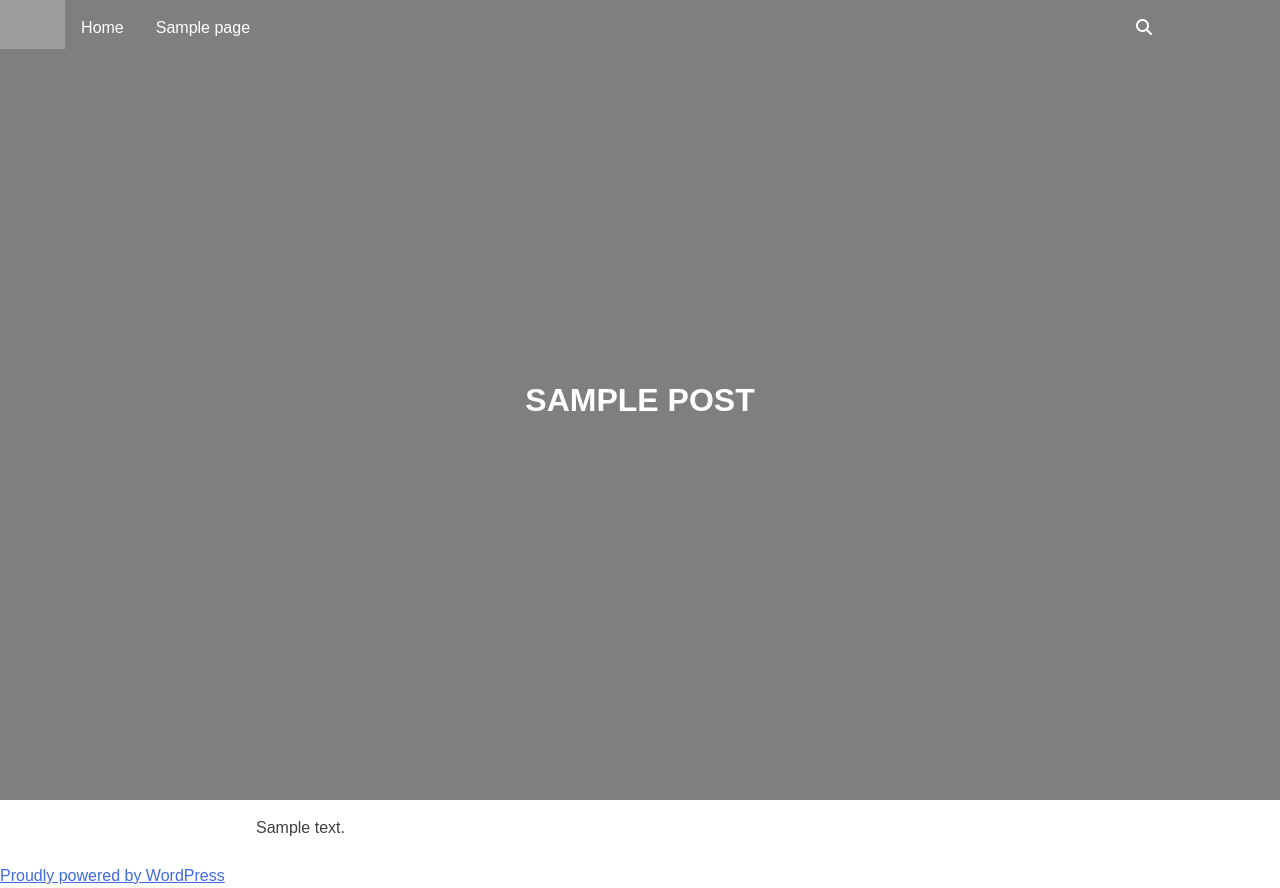
After one commit to kelfano/Inhabitent, a WordPress theme: template themes/inhabitent/templates/page-about.php in a window 1280 px wide. The commit adds this page. Run offline with PHP 8.4 and a stand-in for WordPress, Linux system fonts and the light colour scheme; the site name, menu and one post (Sample post) are stand-ins, and other content is empty; some libraries are stand-ins or nearby versions; grey boxes are pictures that could not be loaded.

Commit message:
added styling and attempt on the front & about page

```diff
--- a/themes/inhabitent/header.php
+++ b/themes/inhabitent/header.php
@@ -21,15 +21,14 @@
 			<a class="skip-link screen-reader-text" href="#content"><?php esc_html( 'Skip to content' ); ?></a>
 
 			<header id="masthead" class="site-header" role="banner">
-				<div class="site-branding">
-					<h1 class="site-title screen-reader-text"><a href="<?php echo esc_url( home_url( '/' ) ); ?>" rel="home"><?php bloginfo( 'name' ); ?></a></h1>
-					<p class="site-description"><?php bloginfo( 'description' ); ?></p>
-				</div><!-- .site-branding -->
-
+				<a href="<?php echo site_url();?>"><img src="http://tent.academy.red/wp-content/themes/inhabitent/images/inhabitent-logo-tent-white.svg" alt=""></a>
 				<nav id="site-navigation" class="main-navigation" role="navigation">
 					<button class="menu-toggle" aria-controls="primary-menu" aria-expanded="false"><?php esc_html( 'Primary Menu' ); ?></button>
 					<?php wp_nav_menu( array( 'theme_location' => 'primary', 'menu_id' => 'primary-menu' ) ); ?>
 				</nav><!-- #site-navigation -->
+				<div class="search">
+					<i class="fa fa-search"></i>
+				</div>
 			</header><!-- #masthead -->
 
 			<div id="content" class="site-content">
--- a/themes/inhabitent/sass/style.scss
+++ b/themes/inhabitent/sass/style.scss
@@ -63,3 +63,57 @@ Nicolas Gallagher and Jonathan Neal http://necolas.github.com/normalize.css/
 @import "content";
 @import "media";
 @import "page-templates";
+
+//header
+header{
+	display:flex;
+	position: fixed;
+	justify-content:space-around;
+	width: 90%;
+	margin: 0 auto;
+	align-items: center;
+	a{
+			text-decoration:none;
+			color:white;
+			img{
+				width: 70px;
+				height: auto;
+			}
+
+	}
+	nav.main-navigation{
+		div ul{
+			li{
+				padding: 0 1em;
+				a{
+					color:white;
+				}
+			}
+		}
+	}
+	i{
+		color:white;
+	}
+}
+//About
+div.img{
+	width: 100%;
+	height: 100vh;
+	background-size:cover;
+	display:flex;
+	justify-content: center;
+	align-items: center;
+
+	h1{
+		color:white;
+		text-transform: uppercase;
+	}
+}
+
+div.post{
+	width: 60%;
+	margin: 0 auto;
+	h2{
+		text-align: center;
+	}
+}
--- a/themes/inhabitent/style.css
+++ b/themes/inhabitent/style.css
@@ -1,9 +1,9 @@
 /*!
-Theme Name: Inhabitent Theme
+Theme Name: RED Starter Theme
 Theme URI: http://underscores.me/
-Author: Kelvin
+Author: RED Academy
 Author URI: http://www.redacademy.com
-Description: A WordPress theme for hipster outdoor goods.
+Description: A WordPress starter theme for RED Academy students.
 Version: 1.0.0
 License: GNU General Public License v2 or later
 License URI: http://www.gnu.org/licenses/gpl-2.0.html
@@ -656,3 +656,45 @@ object {
 # Page Templates
 --------------------------------------------------------------*/
 /* Front page */
+header {
+  display: -ms-flexbox;
+  display: flex;
+  position: fixed;
+  -ms-flex-pack: distribute;
+      justify-content: space-around;
+  width: 90%;
+  margin: 0 auto;
+  -ms-flex-align: center;
+      align-items: center; }
+  header a {
+    text-decoration: none;
+    color: white; }
+    header a img {
+      width: 70px;
+      height: auto; }
+  header nav.main-navigation div ul li {
+    padding: 0 1em; }
+    header nav.main-navigation div ul li a {
+      color: white; }
+  header i {
+    color: white; }
+
+div.img {
+  width: 100%;
+  height: 100vh;
+  background-size: cover;
+  display: -ms-flexbox;
+  display: flex;
+  -ms-flex-pack: center;
+      justify-content: center;
+  -ms-flex-align: center;
+      align-items: center; }
+  div.img h1 {
+    color: white;
+    text-transform: uppercase; }
+
+div.post {
+  width: 60%;
+  margin: 0 auto; }
+  div.post h2 {
+    text-align: center; }
--- /dev/null
+++ b/themes/inhabitent/templates/page-about.php
@@ -0,0 +1,16 @@
+<?php  /* Template Name: About Us Page */
+get_header();
+?>
+
+<div class="img" style="background-image:linear-gradient( rgba(0,0,0,0.5), rgba(0,0,0,.5)),url(<?php echo get_the_post_thumbnail_url();?>);">
+  <h1><?php echo get_the_title();?></h1>
+</div>
+<div class ="post">
+<?php if (have_posts()) : while (have_posts()) : the_post(); ?>
+<?php the_content(); ?>
+<?php endwhile; endif; ?>
+</div>
+
+<?php
+get_footer();
+?>
```
Also changed, not shown: themes/inhabitent/templates/front-page.php (added, +54 -0 lines), themes/inhabitent/build/css/style.min.css, themes/inhabitent/project-04/images/about-hero-min.jpg (added), uploads/2017/05/about-hero-min-1024x683.jpg (added), uploads/2017/05/about-hero-min-150x150.jpg (added), uploads/2017/05/about-hero-min-300x200.jpg (added), uploads/2017/05/about-hero-min-768x512.jpg (added), uploads/2017/05/about-hero-min.jpg (added), uploads/2017/05/home-hero-1024x684.jpg (added), uploads/2017/05/home-hero-150x150.jpg (added), uploads/2017/05/home-hero-300x200.jpg (added), uploads/2017/05/home-hero-768x513.jpg (added), uploads/2017/05/home-hero.jpg (added), 2 other files.
